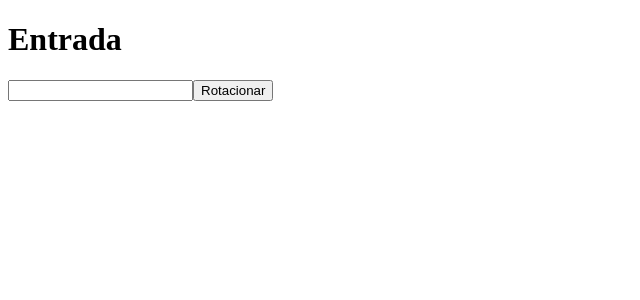
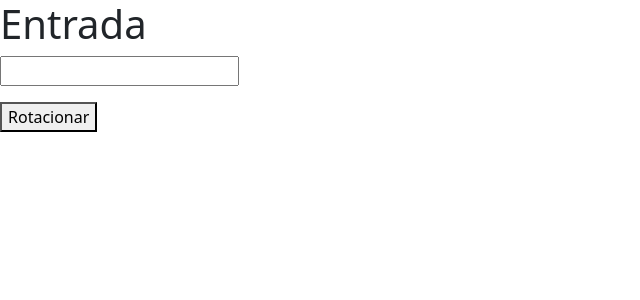
Before and after one commit to AndreNagakara/OriginalCubeRotation, an Angular app: page / in a window 1280 px wide. Shown: the top 300 px of the page, without its empty margins (0-640 px from the left). Built offline with nearby package versions, Linux system fonts and the light colour scheme.

Commit message:
implementadas as funções

```diff
--- a/angular.json
+++ b/angular.json
@@ -34,7 +34,8 @@
               "src/assets"
             ],
             "styles": [
-              "src/styles.scss"
+              "node_modules/bootstrap/dist/css/bootstrap.min.css",
+              "styles.scss"
             ],
             "scripts": []
           },
--- a/package.json
+++ b/package.json
@@ -18,6 +18,7 @@
     "@angular/platform-browser": "~12.2.0",
     "@angular/platform-browser-dynamic": "~12.2.0",
     "@angular/router": "~12.2.0",
+    "bootstrap": "^5.1.0",
     "rxjs": "~6.6.0",
     "tslib": "^2.3.0",
     "zone.js": "~0.11.4"
--- a/src/app/app.component.html
+++ b/src/app/app.component.html
@@ -1,5 +1 @@
-<h1>Entrada </h1>
-
-<input type="text" name="" id="Entrada">
-
-<button type="submit">Rotacionar</button>
+<app-quadrado></app-quadrado>
--- a/src/app/app.module.ts
+++ b/src/app/app.module.ts
@@ -3,10 +3,12 @@ import { BrowserModule } from '@angular/platform-browser';
 
 import { AppRoutingModule } from './app-routing.module';
 import { AppComponent } from './app.component';
+import { QuadradoComponent } from './quadrado/quadrado.component';
 
 @NgModule({
   declarations: [
-    AppComponent
+    AppComponent,
+    QuadradoComponent,
   ],
   imports: [
     BrowserModule,
--- /dev/null
+++ b/src/app/quadrado/quadrado.component.html
@@ -0,0 +1,32 @@
+
+<div *ngIf="texto == ''">
+<h1>Entrada </h1>
+
+<p>
+<input #entrada type="text" name="entrada" id="entrada" oninput="this.value = this.value.replace(/[^0-9\,]+/g, '');">
+</p>
+
+<button (click)="rotacionar($event)" type="submit">Rotacionar</button>
+</div>
+
+
+
+<div *ngIf="texto != ''">
+    <div class="container container-sm" style="height: 100px">
+    <button (click)="voltar($event)"  type="submit">Voltar</button>
+
+    <h1>Saída</h1>
+
+    <h1 *ngIf="texto.includes('Inválido')" >{{ texto }} </h1>
+    </div>
+    <div class="mh-100">
+    <table class="table table-bordered " style="height: 100px">
+      <tbody>
+        <tr *ngFor="let elem of matriz">
+          <td *ngFor="let kv of elem | keyvalue" >{{ kv.value }}</td>
+        </tr>
+      </tbody>
+    </table>
+    </div>
+
+ </div>
--- /dev/null
+++ b/src/app/quadrado/quadrado.component.ts
@@ -0,0 +1,140 @@
+import { Component, OnInit, ElementRef ,ViewChild } from '@angular/core';
+
+@Component({
+  selector: 'app-quadrado',
+  templateUrl: './quadrado.component.html',
+  styleUrls: ['./quadrado.component.scss']
+})
+export class QuadradoComponent implements OnInit {
+
+
+
+  @ViewChild('entrada') entrada: ElementRef;
+  texto = "";
+  LastList = "";
+  matriz = [];
+
+  constructor() { }
+
+
+
+  ngOnInit(){
+
+  }
+
+  rotacionar(event){
+
+    this.matriz = [];
+
+    this.texto = this.entrada.nativeElement.value;
+
+    var b = Array.from(this.texto.split(','),Number).filter(Number) ;
+
+     if (Number.isInteger(Math.sqrt(b.length)) && b.length > 0)  {
+      this.texto = "teste1";
+
+      var nlistas = Math.floor(Math.sqrt(b.length));
+
+      if (b.length % 2 != 0) {
+        this.LastList = b[b.length/2-0.5].toString();
+        nlistas = nlistas--
+      }
+
+      var x = 0
+      var y = -1
+      this.texto = "teste2";
+
+
+      for(var i=0; i<Math.sqrt(b.length); i++) {
+        this.matriz.push(new Array(Math.sqrt(b.length)).fill(null));
+      }
+
+      b.forEach(element => {
+
+        if (y < Math.sqrt(b.length)-1){
+          y++;
+        }
+        else{
+          y=0;
+          x++;
+        }
+
+        this.matriz[x][y] = element;
+
+      });
+
+      this.texto = Array.from(this.RolarElementos(Math.sqrt(b.length),Math.sqrt(b.length),this.matriz).toString().split(','),Number).filter(Number).toString();
+
+
+     }
+     else{
+      this.texto = this.entrada.nativeElement.value + "- Inválido";
+     }
+
+    }
+
+
+
+  voltar(event){
+    this.texto = "";
+  }
+
+  RolarElementos = function(mLin, mCol, matriz) {
+
+    var Lin = 0;
+    var Col = 0;
+    var Anterior = 0;
+    var Atual = 0;
+    var ultimaLinha = mLin;
+    var ultimaColuna = mCol;
+
+    while (Lin < ultimaLinha && Col < ultimaColuna) {
+
+      if (Lin + 1 == ultimaLinha || Col + 1 == ultimaColuna)  break;
+
+      Anterior = matriz[Lin + 1][Col];
+
+      for (var i = Col; i < ultimaColuna; i++)
+      {
+          Atual = matriz[Lin][i];
+          matriz[Lin][i] = Anterior;
+          Anterior = Atual;
+      }
+      Lin++;
+
+        for (var i = Lin; i < ultimaLinha; i++)
+        {
+            Atual = matriz[i][ultimaColuna-1];
+            matriz[i][ultimaColuna-1] = Anterior;
+            Anterior = Atual;
+        }
+        ultimaColuna--;
+
+        if (Lin < ultimaLinha)
+        {
+            for (var i = ultimaColuna-1; i >= Col; i--)
+            {
+                Atual = matriz[ultimaLinha-1][i];
+                matriz[ultimaLinha-1][i] = Anterior;
+                Anterior = Atual;
+            }
+        }
+        ultimaLinha--;
+
+        if (Col < ultimaColuna)
+        {
+            for (var i = ultimaLinha-1; i >= Lin; i--)
+            {
+                Atual = matriz[i][Col];
+                matriz[i][Col] = Anterior;
+                Anterior = Atual;
+            }
+        }
+        Col++;
+    }
+
+
+    return matriz;
+  }
+
+}
--- a/src/styles.scss
+++ b/src/styles.scss
@@ -1 +1,11 @@
 /* You can add global styles to this file, and also import other style files */
+@import '~bootstrap/dist/css/bootstrap.min.css';
+
+
+$container-max-widths: (
+  sm: 300px,
+  md: 720px,
+  lg: 960px,
+  xl: 1140px,
+  xxl: 1320px
+);
--- a/tsconfig.json
+++ b/tsconfig.json
@@ -5,7 +5,6 @@
     "baseUrl": "./",
     "outDir": "./dist/out-tsc",
     "forceConsistentCasingInFileNames": true,
-    "strict": true,
     "noImplicitReturns": true,
     "noFallthroughCasesInSwitch": true,
     "sourceMap": true,
```
Also changed, not shown: src/app/quadrado/quadrado.component.scss (added), 2 other files (tests, documents, lock files or other folders).
